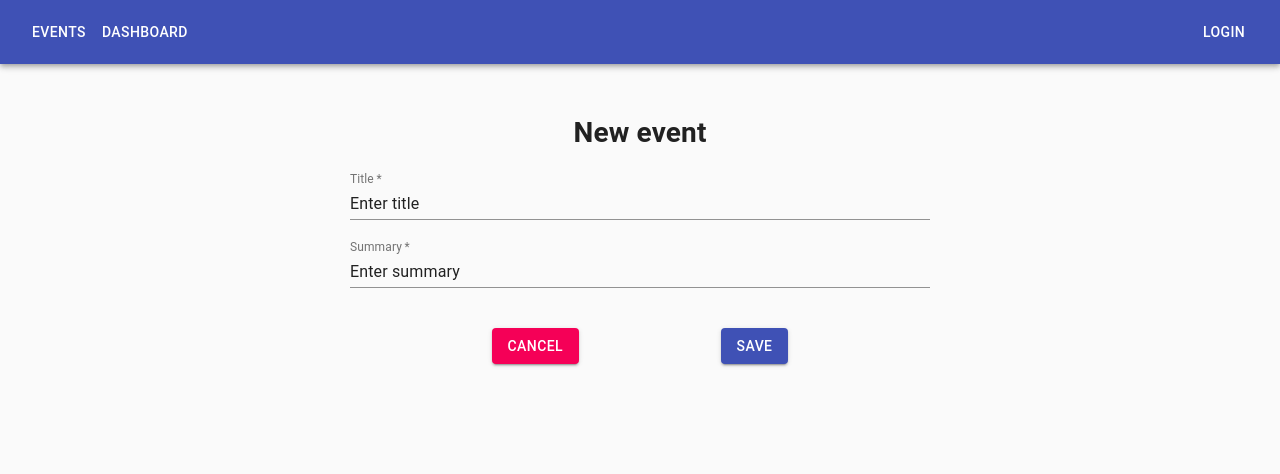
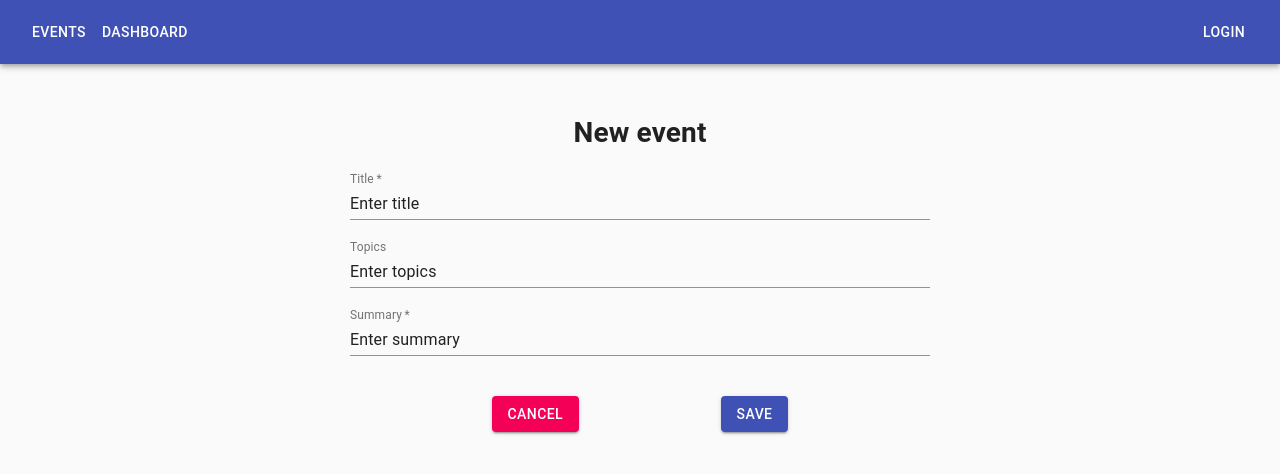
Before and after one commit to shanialmog/dashboard-exercise, a React (Create React App) app: page /newevent in a window 1280 px wide. Shown: the top 474 px of the page. Built offline with nearby package versions, Linux system fonts and the light colour scheme; no server answers; the HTML template or start-up script is replaced by a standard one.

Commit message:
fix tempevent state to be sent in update event in event component (setstate is async)

```diff
--- a/src/components/Event/index.js
+++ b/src/components/Event/index.js
@@ -21,7 +21,7 @@ const Event = ({ match, location }) => {
     let history = useHistory()
 
     const user = useContext(UserContext)
-    const [isLoggedIn] = user.isLoggedIn
+    const [isLoggedIn, _setIsLoggedIn] = user.isLoggedIn
     const [event, setEvent] = useState({})
     const [tempEvent, setTempEvent] = useState({})
     const [edit, setEdit] = useState(false)
@@ -33,7 +33,7 @@ const Event = ({ match, location }) => {
         setFetchError('')
         const eventFetch = async () => {
             setFetchData(true)
-            let response = await fetch(`/events/${eventId}`)
+            const response = await fetch(`/events/${eventId}`)
                 .catch(error => {
                     console.log("error", error)
                     setFetchData(false)
@@ -43,7 +43,7 @@ const Event = ({ match, location }) => {
                 setFetchData(false)
                 return setFetchError(response.statusText)
             }
-            let textResponse = await (response.json())
+            const textResponse = await (response.json())
             setFetchData(false)
             setEvent(textResponse)
             setTempEvent(textResponse)
@@ -61,13 +61,12 @@ const Event = ({ match, location }) => {
     }
 
     const updateEvent = async () => {
-        setEvent(tempEvent)
         setFetchError('')
         setFetchData(true)
         const requestEdit = {
             method: "PUT",
             headers: { "Content-Type": "application/json" },
-            body: JSON.stringify(event)
+            body: JSON.stringify(tempEvent)
         }
         console.log("requestedit", requestEdit)
         await fetch(`/events/${eventId}`, requestEdit)
@@ -76,6 +75,7 @@ const Event = ({ match, location }) => {
                 if (response.ok) {
                     setFetchData(false)
                     setEdit(false)
+                    setEvent(tempEvent)
                 } else {
                     setFetchData(false)
                     return setFetchError(response.statusText)
@@ -143,7 +143,17 @@ const Event = ({ match, location }) => {
                                         value={tempEvent.title}
                                         onChange={handleChange}
                                         />
-                                    <TextField required
+                                    <TextField
+                                        style={{ marginBottom: '20px' }}
+                                        id="standard"
+                                        label="Topics"
+                                        name="topics"
+                                        value={tempEvent.topics}
+                                        multiline
+                                        onChange={handleChange}
+                                    />
+                                    <TextField
+                                        required
                                         id="standard-password-input"
                                         label="Summary"
                                         name="summary"
--- a/src/components/Events/index.js
+++ b/src/components/Events/index.js
@@ -13,7 +13,7 @@ import Alert from '@material-ui/lab/Alert'
 
 const EventsList = () => {
     const user = useContext(UserContext)
-    const [isLoggedIn] = user.isLoggedIn
+    const [isLoggedIn, _setIsLoggedIn] = user.isLoggedIn
     const [events, setEventsList] = useState([])
     const [fetchData, setFetchData] = useState(false)
     const [fetchError, setFetchError] = useState(null)
--- a/src/components/Login/index.js
+++ b/src/components/Login/index.js
@@ -12,7 +12,7 @@ const Login = () => {
     let history = useHistory()
     const user = useContext(UserContext)
     const [_isLoggedIn, setIsLoggedIn] = user.isLoggedIn
-    const [userName, setUserName] = user.userName
+    const [_userName, setUserName] = user.userName
     const [tempUserName, setTempUserName] = useState(null)
     const [password, setPassword] = useState('')
     const [fetchData, setFetchData] = useState(false)
--- a/src/components/NewEvent/index.js
+++ b/src/components/NewEvent/index.js
@@ -13,7 +13,7 @@ import Alert from '@material-ui/lab/Alert'
 const NewEvent = () => {
 
     let history = useHistory()
-    const [event, setEvent] = useState({ title: "Enter title", summary: "Enter summary" })
+    const [event, setEvent] = useState({ title: "Enter title", summary: "Enter summary", topics: ["Enter topics"] })
     const [fetchData, setFetchData] = useState(false)
     const [fetchError, setFetchError] = useState(null)
 
@@ -74,8 +74,18 @@ const NewEvent = () => {
                                 name="title"
                                 value={event.title}
                                 onChange={handleChange}
+                                />
+                            <TextField
+                                style={{ marginBottom: '20px' }}
+                                id="standard"
+                                label="Topics"
+                                name="topics"
+                                value={event.topics}
+                                multiline
+                                onChange={handleChange}
                             />
-                            <TextField required
+                            <TextField
+                                required
                                 id="standard-password-input"
                                 label="Summary"
                                 name="summary"
```
Lines whose indentation alone changed are shown as unchanged.
